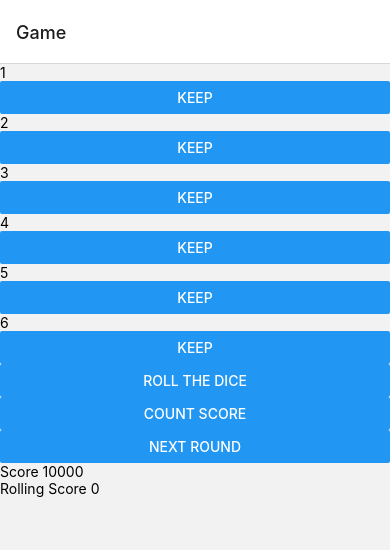
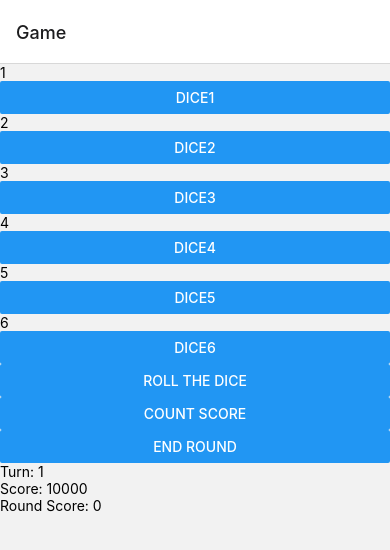
Before and after one commit to rich-back/farkle, a React Native app in the folder client/: screen /Game in a window 390 px wide. Shown: the top 550 px of the page. Built offline with nearby package versions, Linux system fonts and the light colour scheme.

Commit message:
Added End Turn button & Turn Counter functionality

```diff
--- a/client/screens/Game/Game.jsx
+++ b/client/screens/Game/Game.jsx
@@ -1,15 +1,15 @@
 import { useState } from "react";
-import { View, Text } from "react-native";
+import { Text, View } from "react-native";
 import GameLogic from "./GameLogic";
-import ScoringLogic from './ScoringLogic';
+import ScoringLogic from "./ScoringLogic";
 
 const Game = () => {
-
-  const [score, setScore] = useState(10000)
-  const [roundScore, setRoundScore] = useState(0)
-  const [liveDice, setLiveDice] = useState()
-  const [keptDice, setKeptDice] = useState()
-
+  const [score, setScore] = useState(10000);
+  const [roundScore, setRoundScore] = useState(0);
+  const [liveDice, setLiveDice] = useState();
+  const [keptDice, setKeptDice] = useState();
+  const [counted, setCounted] = useState(false);
+  const [turnCounter, setTurnCounter] = useState(1);
   const [dice, setDice] = useState([
     { key: "dice1", value: 1 },
     { key: "dice2", value: 2 },
@@ -19,12 +19,39 @@ const Game = () => {
     { key: "dice6", value: 6 },
   ]);
 
+  const keepDi = () => {
+    setKeptDice();
+  }
+
+
   return (
     <View>
-      <GameLogic dice={dice} setDice={setDice} liveDice={liveDice} keptDice={keptDice}/>
-      <ScoringLogic dice={dice} setDice={setDice} liveDice={liveDice} setLiveDice={setLiveDice} keptDice={keptDice} setKeptDice={setKeptDice} score={score} setScore={setScore} roundScore={roundScore} setRoundScore={setRoundScore}/>
-      <Text>Score {score}</Text>
-      <Text>Rolling Score {roundScore}</Text>
+      <GameLogic
+        dice={dice}
+        keepDi = {keepDi}
+        keptDice={keptDice}
+        liveDice={liveDice}
+        setCounted={setCounted}
+        setDice={setDice}
+      />
+      <ScoringLogic
+        counted={counted}
+        dice={dice}
+        keptDice={keptDice}
+        liveDice={liveDice}
+        roundScore={roundScore}
+        score={score}
+        turnCounter={turnCounter}
+        setCounted={setCounted}
+        setDice={setDice}
+        setKeptDice={setKeptDice}
+        setLiveDice={setLiveDice}
+        setRoundScore={setRoundScore}
+        setScore={setScore}
+        setTurnCounter={setTurnCounter}
+      />
+      <Text>Score: {score}</Text>
+      <Text>Round Score: {roundScore}</Text>
     </View>
   );
 };
--- a/client/screens/Game/GameLogic.jsx
+++ b/client/screens/Game/GameLogic.jsx
@@ -1,14 +1,13 @@
 import React, { useState } from "react";
 import { Button, FlatList, View, StyleSheet, Text } from "react-native";
 
-const GameLogic = ({dice, setDice}) => {
-
+const GameLogic = ({ dice, setDice, setCounted, keepDi }) => {
   const getRandomNumber = () => {
     const randomNumber = Math.floor(Math.random() * 6) + 1;
     return randomNumber;
   };
 
-  const updateDice = () => {
+  const rollDice = () => {
     const tempDice = dice;
     const newDice = tempDice.map((di) => {
       const diKey = di.key;
@@ -17,15 +16,21 @@ const GameLogic = ({dice, setDice}) => {
       return { key: diKey, value: diValue };
     });
     setDice(newDice);
+    setCounted(false);
   };
 
   return (
     <View>
       <FlatList
         data={dice}
-        renderItem={({ item }) => <><Text>{item.value}</Text><Button title="Keep"></Button></>}
-      ></FlatList>
-      <Button title="Roll the dice" onPress={updateDice}></Button>
+        renderItem={({ item }) => (
+          <>
+            <Text>{item.value}</Text>
+            <Button title={item.key} onPress={keepDi}/>
+          </>
+        )}
+      />
+      <Button title="Roll the dice" onPress={rollDice}/>
     </View>
   );
 };
--- a/client/screens/Game/ScoringLogic.jsx
+++ b/client/screens/Game/ScoringLogic.jsx
@@ -1,37 +1,52 @@
 import { useState } from "react";
 import { Button, View, Text } from "react-native";
 const ScoringLogic = ({
+  counted,
   dice,
+  keptDice,
   liveDice,
-  keptDice,
   roundScore,
+  score,
+  turnCounter,
+  setCounted,
   setRoundScore,
-  score,
   setScore,
+  setTurnCounter,
 }) => {
   const [rollScore, setRollScore] = useState(0);
 
+	const endTurn = () => {
+		let tempScore = score;
+		let tempRoundScore = roundScore;
+		setScore(tempScore - tempRoundScore);
+		let tempTurnCounter = turnCounter += 1;
+		setTurnCounter(tempTurnCounter);
+		setRoundScore(0);
+	}
+
   const countScore = () => {
-    setRollScore(0);
+    if (!counted) {
       let tempRoundScore = roundScore;
       let tempRollScore = rollScore;
-    let tempScore = score;
       dice.forEach((di) => {
         if (di.value === 1) {
-        tempRollScore += 100;
+          tempRollScore += 10;
         } else if (di.value === 5) {
-        tempRollScore += 50;
+          tempRollScore += 0;
         }
       });
-    setRoundScore((roundScore += tempRollScore));
+      setRoundScore((tempRoundScore += tempRollScore));
       setRollScore(tempRollScore);
-    setScore(tempScore - tempRollScore);
+      setCounted(true);
+			setRollScore(0);
+    }
   };
 
   return (
     <View>
-      <Button title="count score" onPress={countScore}></Button>
-      {rollScore === 0 ? <Button title="next round"></Button> : null}
+      <Button title="count score" onPress={countScore}/>
+      <Button title="end round" onPress={endTurn}/>
+			<Text>Turn: {turnCounter}</Text>
     </View>
   );
 };
```
Lines whose indentation alone changed are shown as unchanged.
